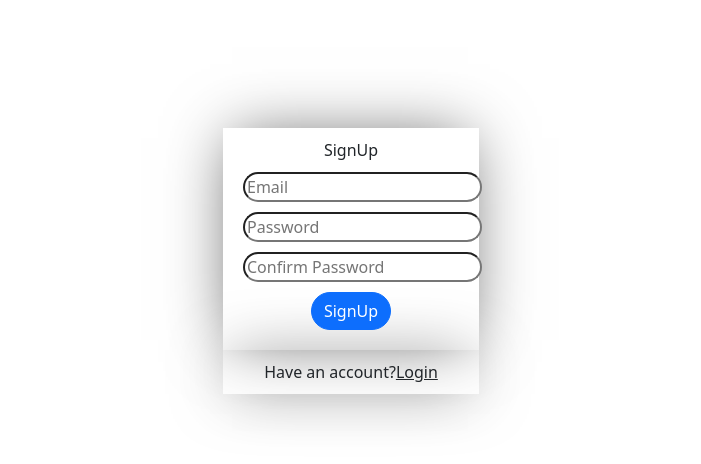
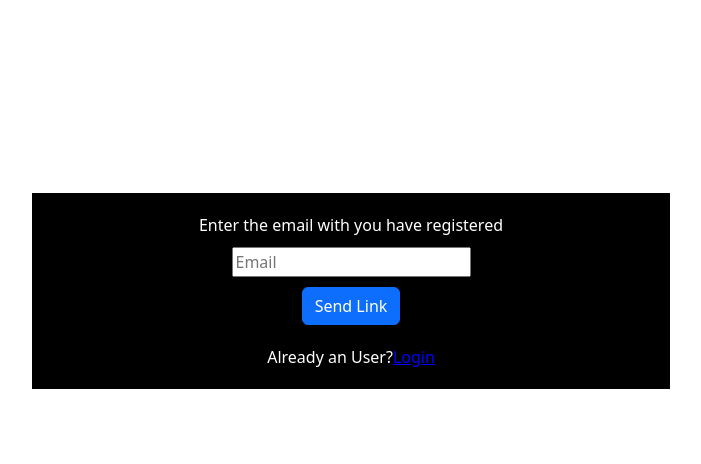
Before and after one commit to Aviproo/expense-traker, a React (Create React App) app: page /login/1 in a window 1280 px wide. Shown: the top 464 px of the page, without its empty margins (289-990 px from the left). Built offline with nearby package versions, Linux system fonts and the light colour scheme.

Commit message:
Forgot Password Workflow

```diff
--- a/src/App.js
+++ b/src/App.js
@@ -6,6 +6,7 @@ import SignUp from "./Components/SignUp/SignUp";
 import Profile from "./Components/Pages/Profile";
 import { useContext } from "react";
 import context from "react-bootstrap/esm/AccordionContext";
+import ForgotPass from "./Components/Pages/ForgotPass";
 
 function App() {
   const ctx = useContext(context);
@@ -17,6 +18,7 @@ function App() {
         <Route path="welcome" element={<Welcome />} />
         <Route path="login" element={<Login />} />
         <Route path="welcome/profile" element={<Profile />} />
+        <Route path="login/:id" element={<ForgotPass />} />
         {/* <Route index element={<Home />} /> */}
         {/* <Route path="contact" element={<Contact />} /> */}
         {/* <Route path="/welcome" element={<Welcome />} /> */}
--- a/src/Components/Login/Login.js
+++ b/src/Components/Login/Login.js
@@ -1,13 +1,14 @@
 import { useContext, useRef } from "react";
 import classes from "./Login.module.css";
 import { Button } from "react-bootstrap";
-import { useNavigate } from "react-router-dom";
+import { useNavigate, useParams } from "react-router-dom";
 import Context from "../../Context/Context";
 const Login = () => {
   const ctx = useContext(Context);
   const navigate = useNavigate();
   const emailRef = useRef();
   const passwordRef = useRef();
+  const params = useParams();
 
   const Login = () => {
     const email = emailRef.current.value;
@@ -60,7 +61,9 @@ const Login = () => {
         <div>
           <Button onClick={Login}>Login</Button>
         </div>
-        <div>Forgot password</div>
+        <div onClick={() => navigate("forgotpass")} className={classes.forgot}>
+          Forgot password
+        </div>
       </div>
       <div className={classes.haveAnAccount}>
         Have not account?
--- a/src/Components/Login/Login.module.css
+++ b/src/Components/Login/Login.module.css
@@ -33,3 +33,8 @@
   -moz-box-shadow: -1px 0px 61px -10px rgba(0, 0, 0, 0.61);
   box-shadow: -1px 0px 61px -10px rgba(0, 0, 0, 0.61);
 }
+.forgot {
+  text-decoration: underline;
+  cursor: pointer;
+  color: blue;
+}
--- /dev/null
+++ b/src/Components/Pages/ForgotPass.js
@@ -0,0 +1,52 @@
+import { Button } from "react-bootstrap";
+import classes from "./ForgotPass.module.css";
+import { useNavigate, useParams } from "react-router-dom";
+import { useRef } from "react";
+const ForgotPass = () => {
+  const navigate = useNavigate();
+  const emailRef = useRef();
+
+  const resetPassword = () => {
+    const email = emailRef.current.value;
+    const url =
+      "https://identitytoolkit.googleapis.com/v1/accounts:sendOobCode?key=AIzaSyCvzryAZ4dVWRP2PJ-eM4EE78m3NrDF5F0";
+    fetch(url, {
+      method: "POST",
+      body: JSON.stringify({
+        requestType: "PASSWORD_RESET",
+        email: email,
+      }),
+      headers: {
+        "Content-Type": "application/json",
+      },
+    }).then((res) => {
+      if (res.ok) {
+        return res.json().then((data) => {
+          alert("Reset link sent to your mail");
+        });
+      } else {
+        return res.json().then((data) => {
+          alert(data.error.message);
+        });
+      }
+    });
+  };
+  return (
+    <div className={classes.mainDiv}>
+      <div className={classes.Login}>
+        Enter the email with you have registered
+        <div>
+          <input placeholder="Email" ref={emailRef} />
+        </div>
+        <Button onClick={resetPassword}>Send Link</Button>
+      </div>
+      <div className={classes.haveAnAccount}>
+        Already an User?
+        <span onClick={() => navigate("/login")} className={classes.span}>
+          Login
+        </span>
+      </div>
+    </div>
+  );
+};
+export default ForgotPass;
--- /dev/null
+++ b/src/Components/Pages/ForgotPass.module.css
@@ -0,0 +1,19 @@
+.mainDiv {
+  width: auto;
+  margin-top: 15%;
+  padding: 10px;
+  border: 1px solid;
+  margin-right: 25%;
+  margin-left: 25%;
+  background-color: black;
+  color: white;
+}
+
+.mainDiv div {
+  padding: 10px;
+}
+.span {
+  text-decoration: underline;
+  color: blue;
+  cursor: pointer;
+}
```
